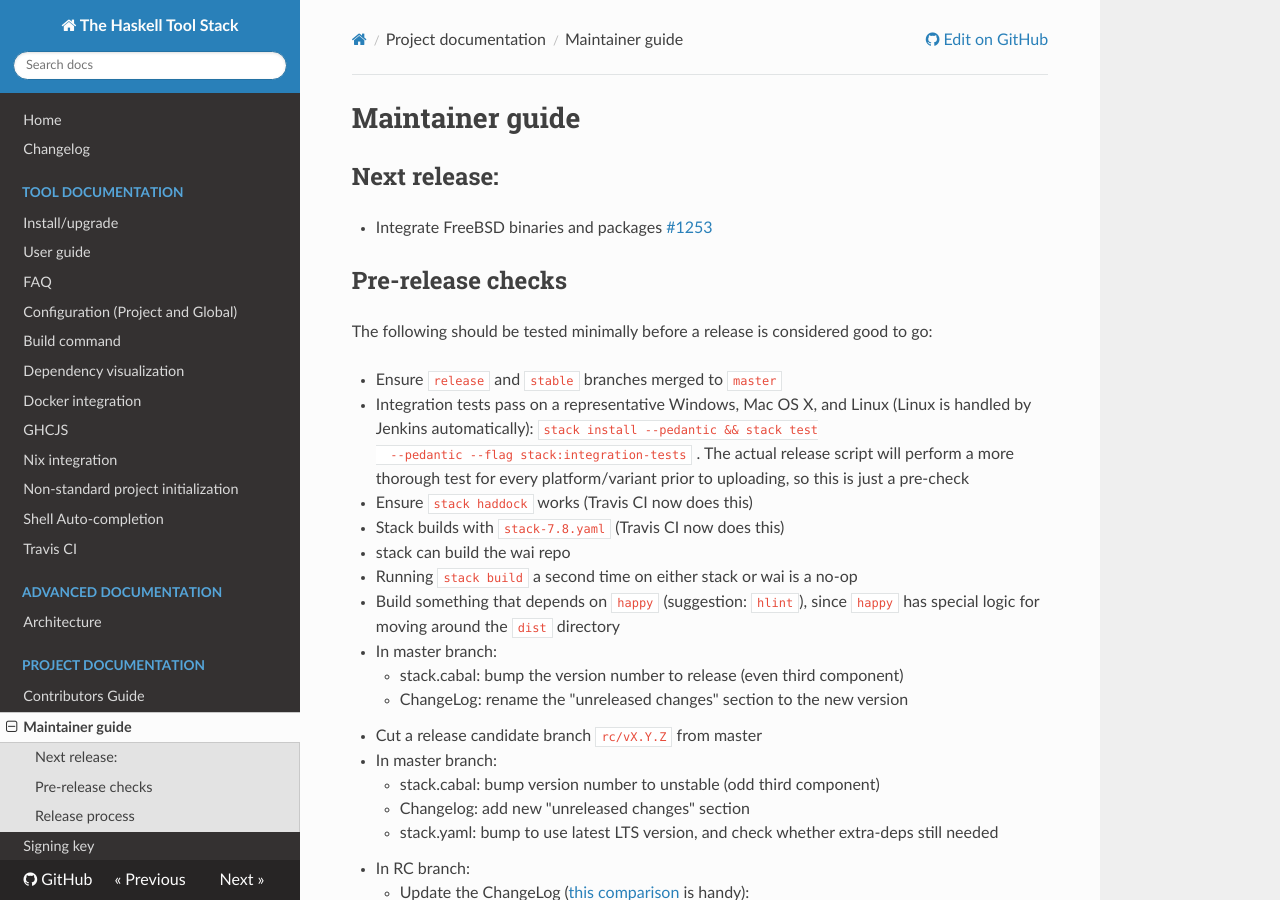
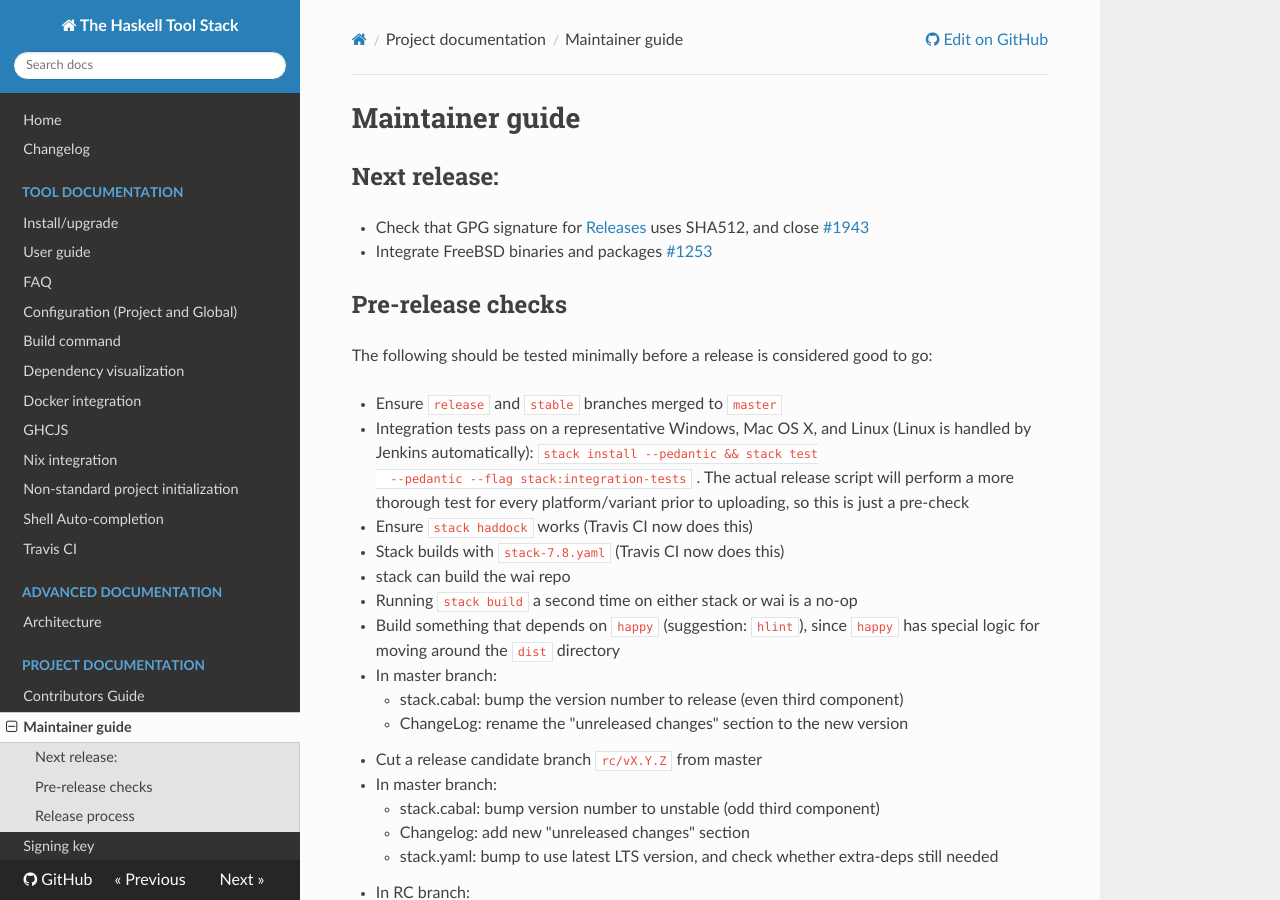
Before and after one commit to commercialhaskell/stack, an MkDocs documentation site: the page built from doc/MAINTAINER_GUIDE.md, in a window 1280 px wide and 900 px high. Built offline with MkDocs 1.6.1, drawn with Linux system fonts in a browser that asks for light colours; nearby versions of some CDN libraries; old or Windows-style settings are respelled for this version of MkDocs.

```diff
--- a/doc/MAINTAINER_GUIDE.md
+++ b/doc/MAINTAINER_GUIDE.md
@@ -2,6 +2,10 @@
 
 ## Next release:
 
+* Check that GPG signature for
+  [Releases](https://s3.amazonaws.com/download.fpcomplete.com/debian/dists/jessie/Release)
+  uses SHA512, and close
+  [#1943](https://github.com/commercialhaskell/stack/issues/1934)
 * Integrate FreeBSD binaries and packages
   [#1253](https://github.com/commercialhaskell/stack/issues/1253#issuecomment-185993240)
 
```
Also changed, not shown: 1 other file.
